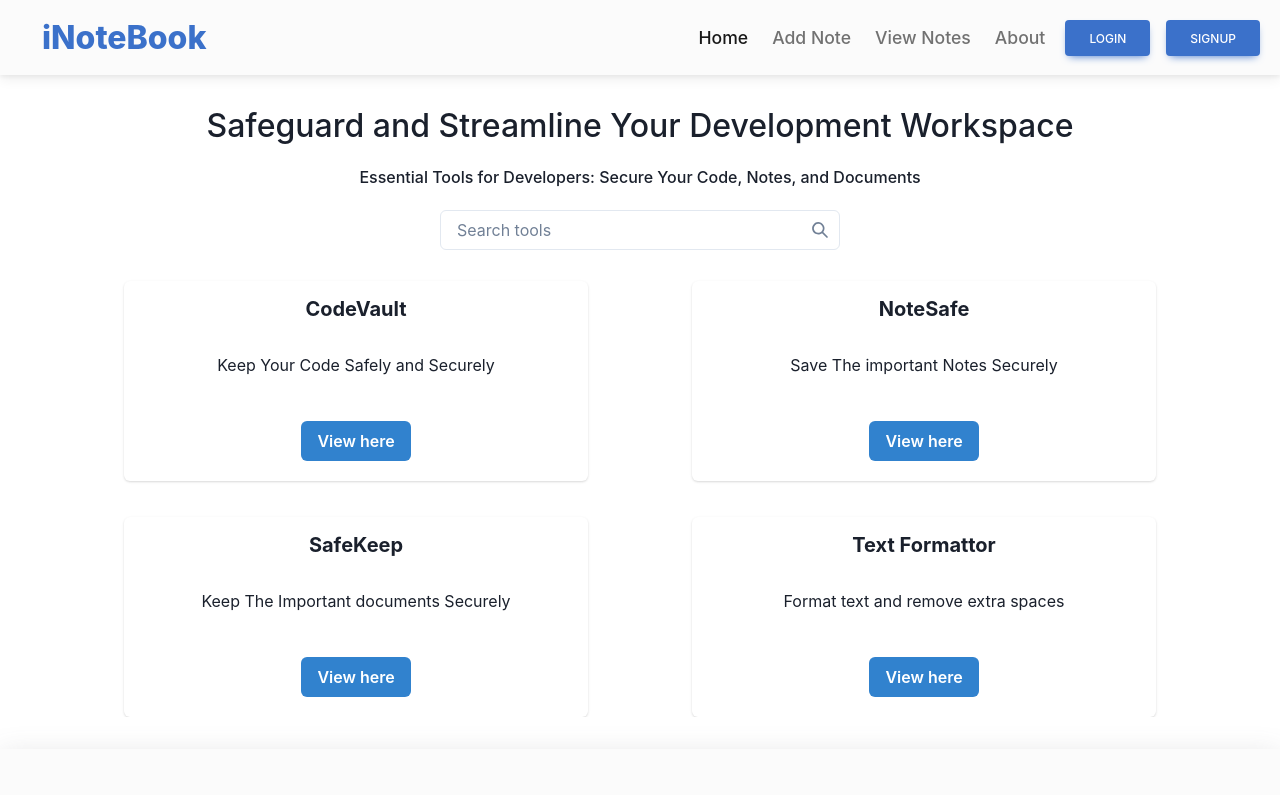
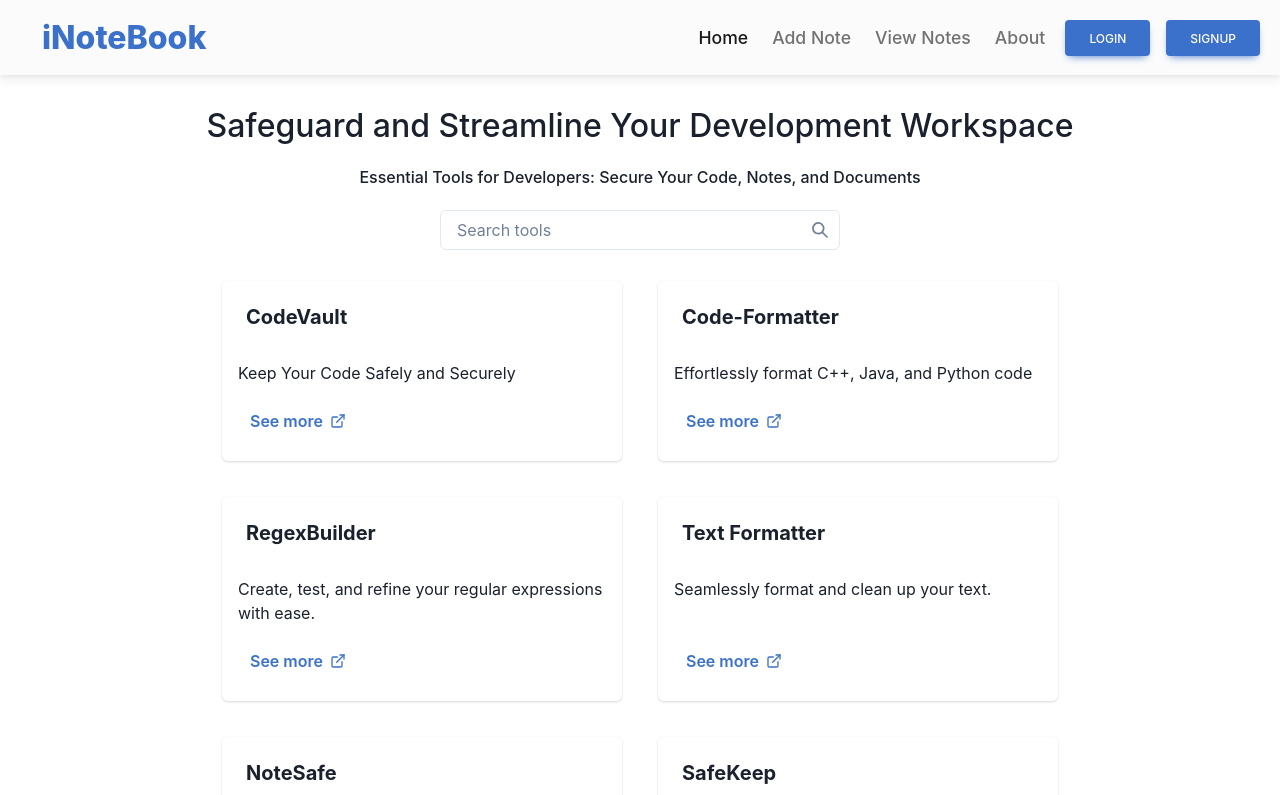
Before and after one commit to Shashan-k08/DevVault, a React (Create React App) app in the folder frontend/: page / in a window 1280 px wide. Shown: the top 795 px of the page. Built offline with nearby package versions, Linux system fonts and the light colour scheme.

Commit message:
Ui fixed and codevault added

```diff
--- a/frontend/src/App.css
+++ b/frontend/src/App.css
@@ -22,8 +22,7 @@ body::-webkit-scrollbar {
 .fl-c{
   overflow: hidden;
   display: flex;
-  align-items: center;
-  justify-content: center;
+
   flex-direction: column;
 }
 
@@ -219,8 +218,12 @@ body::-webkit-scrollbar {
 }
 
 @media (min-width:550px) {
+  .logout-btn{
+    margin-right: 10px;
+  }
   .services-card .chakra-card{
-    min-width: 29rem;
+    min-width: 25rem;
+    max-width: 25rem;
     }
 }
 .foot-c{
@@ -246,10 +249,18 @@ bottom: 0%;
   font-weight: 600;
   font-size: 1.6rem !important;
 }
+.services-card .chakra-card{
+  align-items: start !important;
+  padding: .5rem;
+  cursor: pointer;
+}
+.services-card .chakra-card:hover{
+  scale: 1.02;
+}
 .services-card{
   display: flex;
   flex-direction: row;
-  justify-content: space-around;
+  justify-content: center;
   flex-wrap: wrap;
   gap: 36px;
 
@@ -265,7 +276,18 @@ text-align: center;
 }
 .chakra-card__body{
   padding: .5rem !important;
+  text-align: start;
 }
+
+.chakra-card__footer{
+  text-align: center;
+  gap: 7px;
+  align-items: center;
+  color:  #3b71ca;
+  font-weight: 600;
+  padding-top: 0rem !important;
+}
+
 .view-box{
   height: 24vh;
   display: flex;
--- a/frontend/src/App.js
+++ b/frontend/src/App.js
@@ -17,7 +17,7 @@ import SignUp from './Components/SignUp';
 import { useState } from 'react';
 import Footer from './Components/Footer';
 import Newnote from './Components/Newnote';
-import Viewnotes from './Components/Viewnotes';
+import CodeVault from './Pages/codeVault/CodeVault';
 
 function App() {
   const [alert, setalert] = useState(null);
@@ -46,7 +46,7 @@ function App() {
               <Route exact path='/signup' element={<SignUp showalert={showalert} />} />
               <Route exact path='/footer' element={<Footer showalert={showalert} />} />
               <Route exact path='/newnote' element={<Newnote showalert={showalert} />} />
-              <Route exact path='/viewnotes' element={<Viewnotes showalert={showalert} />} />
+              <Route exact path='/inotebook/codeVault' element={<CodeVault/>} />
 
             </Routes>
           </div>
--- a/frontend/src/Components/Home.jsx
+++ b/frontend/src/Components/Home.jsx
@@ -11,8 +11,9 @@ import {
   Input,
   InputGroup,
   InputRightElement,
+
 } from "@chakra-ui/react";
-import { SearchIcon } from "@chakra-ui/icons";
+import { SearchIcon,  ExternalLinkIcon} from "@chakra-ui/icons";
 
 const Home = () => {
   const navigate = useNavigate();
@@ -20,12 +21,21 @@ const Home = () => {
 
   const tools = [
     { name: "CodeVault", description: "Keep Your Code Safely and Securely" },
+    {
+      name: "Code-Formatter",
+      description: "Effortlessly format C++, Java, and Python code",
+    },
+    {
+      name: "RegexBuilder",
+      description:
+        "Create, test, and refine your regular expressions with ease.",
+    },
+    {
+      name: "Text Formatter",
+      description: "Seamlessly format and clean up your text.",
+    },
     { name: "NoteSafe", description: "Save The important Notes Securely" },
     { name: "SafeKeep", description: "Keep The Important documents Securely" },
-    {
-      name: "Text Formattor",
-      description: "Format text and remove extra spaces",
-    },
   ];
 
   const filteredTools = tools.filter((tool) =>
@@ -61,7 +71,7 @@ const Home = () => {
               <Text>{tool.description}</Text>
             </CardBody>
             <CardFooter>
-              <Button colorScheme="blue">View here</Button>
+           See more <ExternalLinkIcon/>
             </CardFooter>
           </Card>
         ))}
--- a/frontend/src/Components/Navbar.jsx
+++ b/frontend/src/Components/Navbar.jsx
@@ -49,7 +49,7 @@ const Navbar=(props)=> {
        { !localStorage.getItem('token')? <form className="d-flex" role="search">
           <Link className="btn btn-primary mx-2" to="/login" role="button">Login</Link>
           <Link className="btn btn-primary mx-2" to="/signup" role="button">SignUp</Link>
-        </form>:<button onClick={handlelogout} className='btn btn-primary'>Logout</button>}
+        </form>:<button onClick={handlelogout} className='btn btn-primary logout-btn'>Logout</button>}
       </div>
     </div>
   </nav>
--- /dev/null
+++ b/frontend/src/Pages/codeVault/CodeVault.css
@@ -0,0 +1,5 @@
+.tool-title-text {
+  font-weight: 700;
+  color: #4f4d4dd9;
+  font-size: 18px;
+}
--- /dev/null
+++ b/frontend/src/Pages/codeVault/CodeVault.jsx
@@ -0,0 +1,23 @@
+import { Stack, Flex, Text, Button } from "@chakra-ui/react";
+import React from "react";
+import "./CodeVault.css";
+const CodeVault = () => {
+  return (
+    <Stack marginTop={4}>
+      <Flex
+        flexWrap={"wrap"}
+        justifyContent={"space-between"}
+        alignItems={"center"}
+        gap={3}
+      >
+        <Text className="tool-title-text">CodeVault</Text>
+
+        <Button colorScheme="blue" onClick="">
+          Add Code
+        </Button>
+      </Flex>
+    </Stack>
+  );
+};
+
+export default CodeVault;
```
